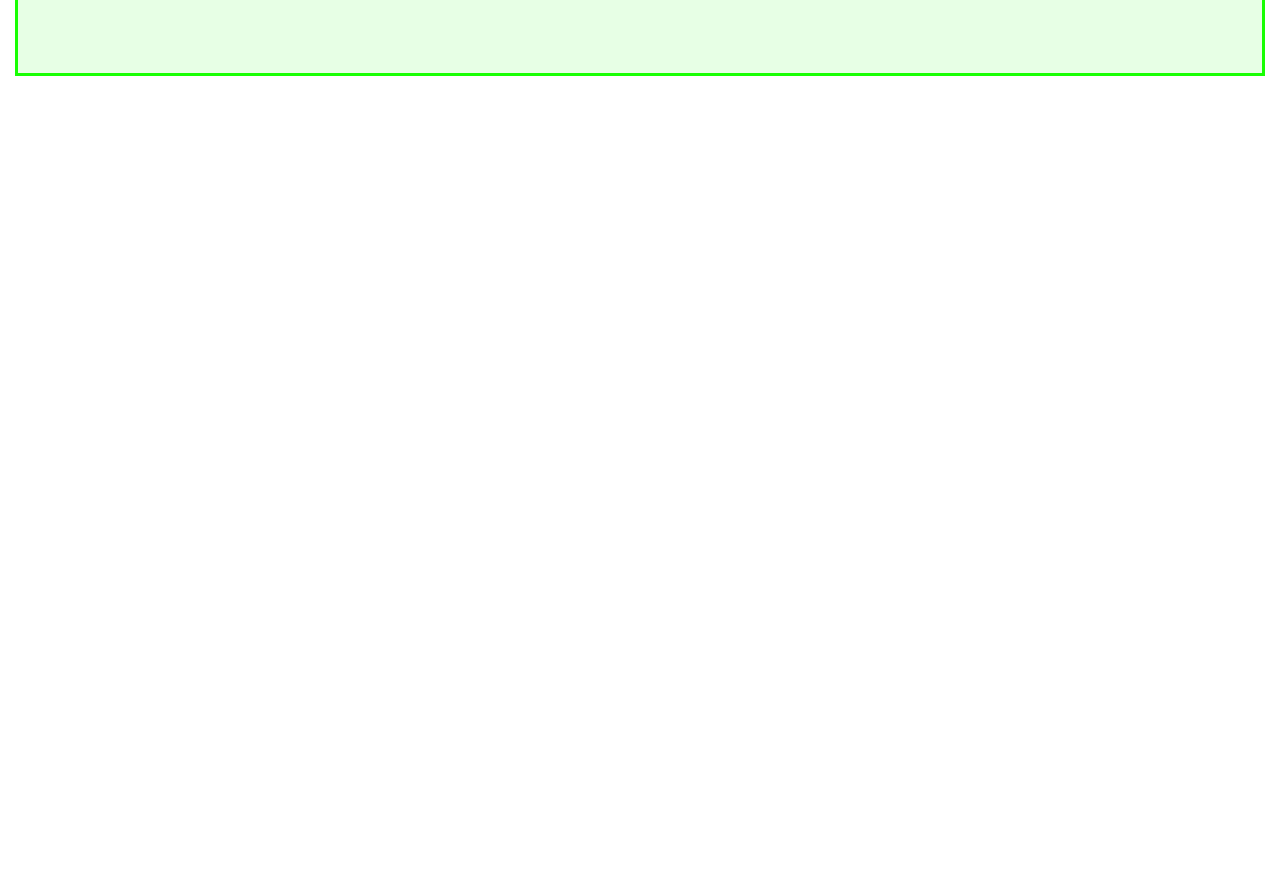
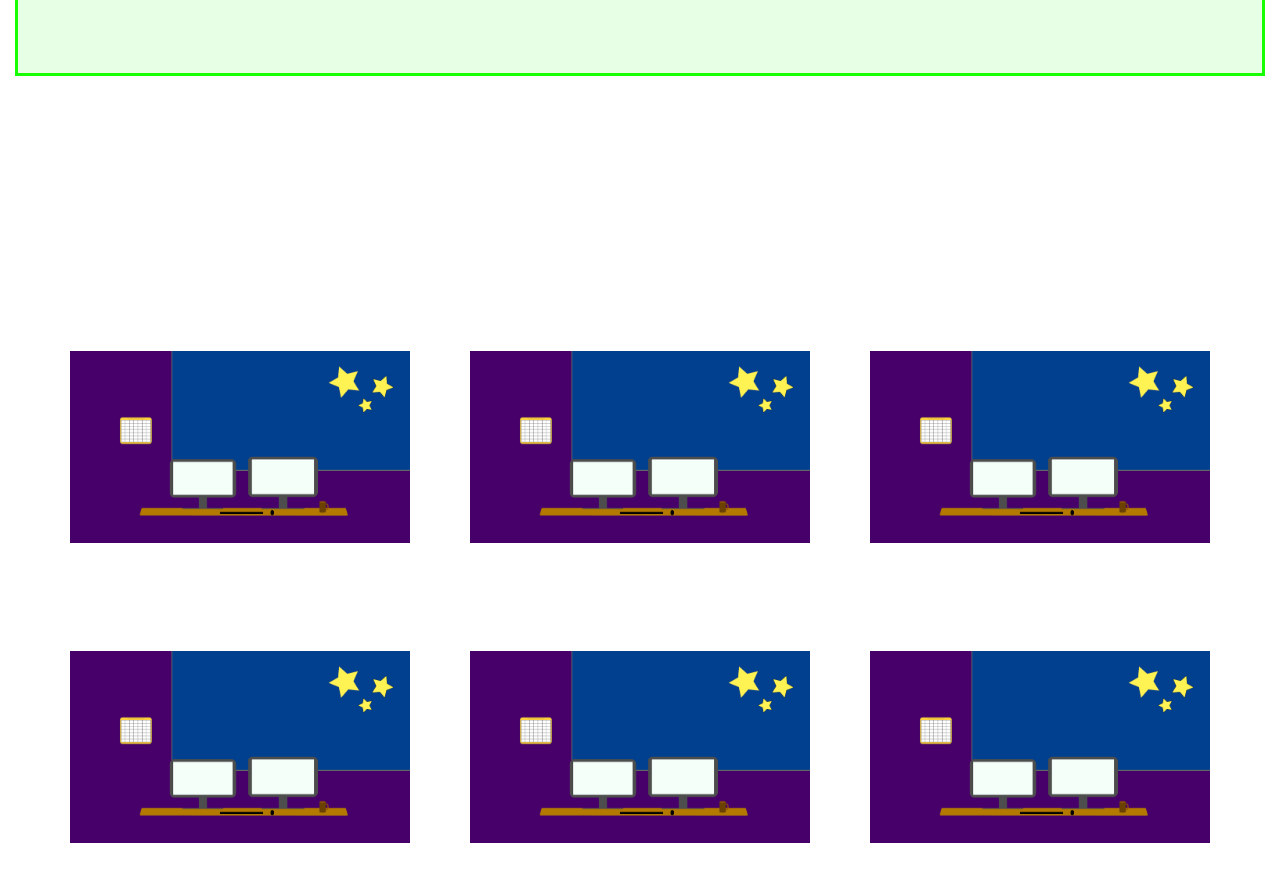
Before and after one commit to Racksoup/Portfolio, a React (Create React App) app: page / in a window 1280 px wide. Shown: the part 1840-2722 px from the top of the page. Built offline with nearby package versions, Linux system fonts and the light colour scheme.

Commit message:
Created Projects

```diff
--- a/src/UI/Components/Projects/Projects.jsx
+++ b/src/UI/Components/Projects/Projects.jsx
@@ -1,12 +1,94 @@
-import React from 'react';
+import React, { useState } from 'react';
 import './projects.scss';
 
+import HeaderBG from '../../../images/HeaderBG.png';
+
 const Projects = ({ Ref }) => {
+  const [view, setView] = useState(0);
+
+  const View = () => {
+    switch (view) {
+      case 0:
+        return <View0 />;
+      case 1:
+        return <View1 />;
+      case 2:
+        return <View2 />;
+      case 3:
+        return <View3 />;
+      case 4:
+        return <View4 />;
+    }
+  };
+
   return (
     <div className='Projects' ref={Ref}>
-      Projects
+      <div className='Title'>PORTFOLIO</div>
+      <div className='Content'>
+        <div className='Nav'>
+          <div className='Btn' onClick={() => setView(0)}>
+            All
+          </div>
+          <div className='Btn' onClick={() => setView(1)}>
+            Resturant
+          </div>
+          <div className='Btn' onClick={() => setView(2)}>
+            Law
+          </div>
+          <div className='Btn' onClick={() => setView(3)}>
+            Ecommerce
+          </div>
+          <div className='Btn' onClick={() => setView(4)}>
+            Beauty & Salon
+          </div>
+        </div>
+        <View />
+      </div>
     </div>
   );
 };
 
+const View0 = () => {
+  return (
+    <div className='Websites'>
+      <div className='Website'>
+        <img className='Img' src={HeaderBG} />
+        <div className='Label'>Stefano's Family Pizzeria</div>
+      </div>
+      <div className='Website'>
+        <img className='Img' src={HeaderBG} />
+        <div className='Label'>Stefano's Family Pizzeria</div>
+      </div>
+      <div className='Website'>
+        <img className='Img' src={HeaderBG} />
+        <div className='Label'>Stefano's Family Pizzeria</div>
+      </div>
+      <div className='Website'>
+        <img className='Img' src={HeaderBG} />
+        <div className='Label'>Stefano's Family Pizzeria</div>
+      </div>
+      <div className='Website'>
+        <img className='Img' src={HeaderBG} />
+        <div className='Label'>Stefano's Family Pizzeria</div>
+      </div>
+      <div className='Website'>
+        <img className='Img' src={HeaderBG} />
+        <div className='Label'>Stefano's Family Pizzeria</div>
+      </div>
+    </div>
+  );
+};
+const View1 = () => {
+  return <div>hi 1</div>;
+};
+const View2 = () => {
+  return <div>hi 2</div>;
+};
+const View3 = () => {
+  return <div>hi 3</div>;
+};
+const View4 = () => {
+  return <div>hi 4</div>;
+};
+
 export default Projects;
--- a/src/UI/Components/Projects/projects.scss
+++ b/src/UI/Components/Projects/projects.scss
@@ -3,5 +3,49 @@
 .Projects {
   @include Section;
   width: 100%;
-  height: 50rem;
+
+  .Content {
+    display: flex;
+    flex-direction: column;
+    align-items: center;
+
+    .Nav {
+      margin: 30px 0;
+      width: 900px;
+      display: flex;
+      justify-content: space-evenly;
+
+      .Btn {
+        font-size: 1.6rem;
+      }
+    }
+
+    .Websites {
+      margin: 0 0 50px 0;
+      display: flex;
+      justify-content: center;
+      flex-wrap: wrap;
+      height: 600px;
+      width: 1200px;
+
+      .Website {
+        width: 340px;
+        height: 240px;
+        margin: 30px;
+
+        .Img {
+          width: 100%;
+          height: 80%;
+          object-fit: cover;
+        }
+
+        .Label {
+          margin: 5px 0 0 0;
+          width: 100%;
+          text-align: center;
+          font-size: 1.6rem;
+        }
+      }
+    }
+  }
 }
```
